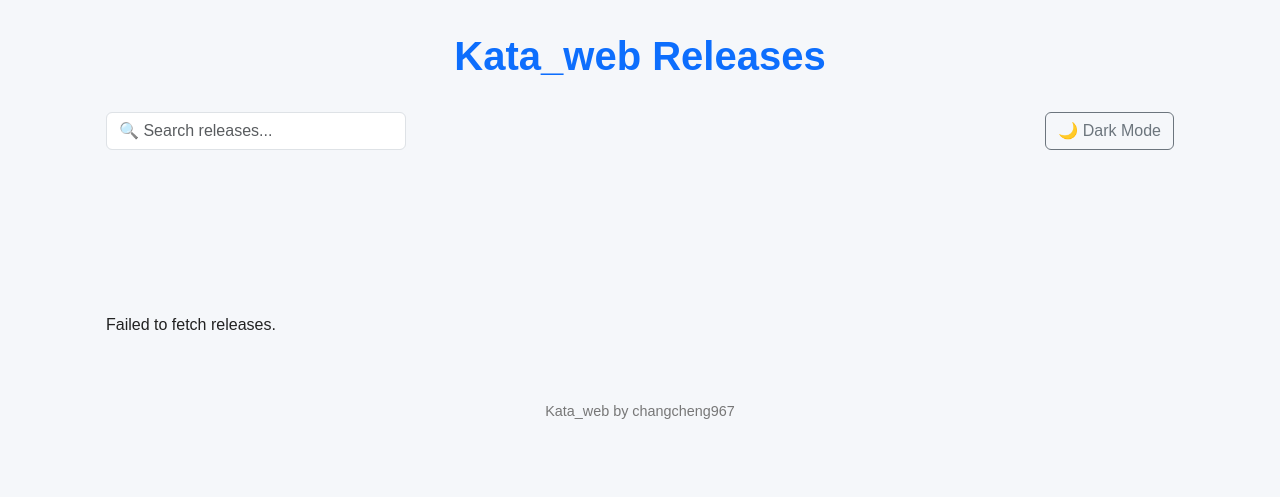
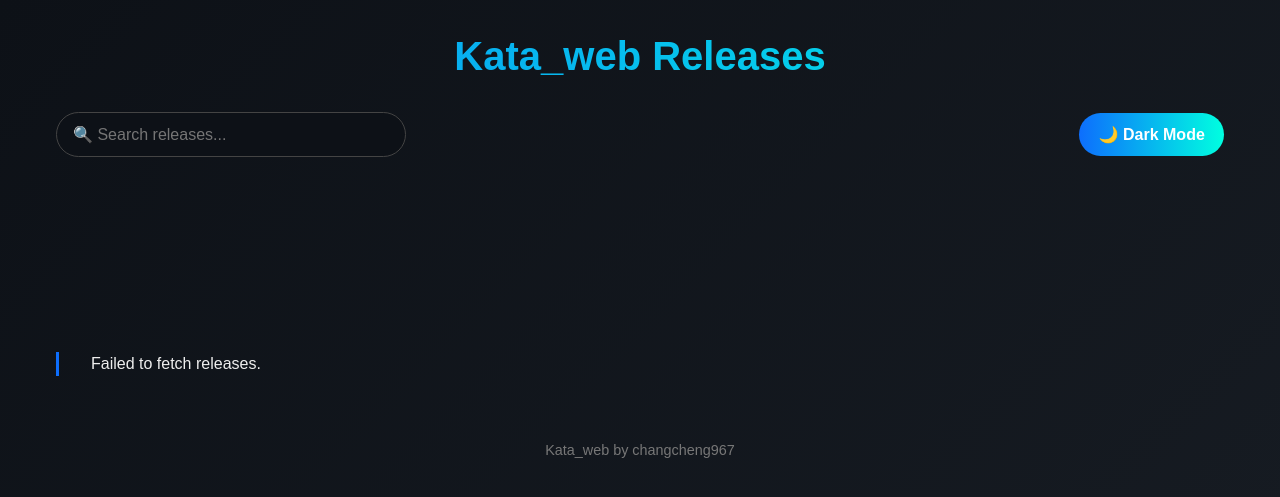
Before and after one commit to changcheng967/Kata_web, a Jekyll site: the page index.html, which Jekyll copies as it is, in a window 1280 px wide. Shown: the top 497 px of the page. Built offline with Jekyll 4.4.1, drawn with Linux system fonts in a browser that asks for light colours.

Commit message:
Update index.html

```diff
--- a/index.html
+++ b/index.html
@@ -1,8 +1,8 @@
 <!DOCTYPE html>
 <html lang="en">
 <head>
-  <meta charset="UTF-8" />
-  <meta name="viewport" content="width=device-width, initial-scale=1" />
+  <meta charset="UTF-8"/>
+  <meta name="viewport" content="width=device-width, initial-scale=1"/>
   <title>Kata_web Releases</title>
 
   <!-- Bootstrap & Chart.js -->
@@ -12,186 +12,165 @@
   <style>
     body {
       font-family: 'Poppins', sans-serif;
-      background: #f5f7fa;
+      background: linear-gradient(135deg, #0d1117, #161b22);
+      color: #eee;
       padding: 2rem 1rem 5rem;
-      max-width: 1100px;
+      max-width: 1200px;
       margin: auto;
-      color: #222;
       transition: background 0.3s, color 0.3s;
-    }
-    body.dark {
-      background: #0d1117;
-      color: #eee;
     }
     h1 {
       text-align: center;
       margin-bottom: 2rem;
       font-weight: 700;
-      color: #0d6efd;
+      background: linear-gradient(90deg,#0d6efd,#00ffe0,#0d6efd);
+      background-size: 300% 300%;
+      -webkit-background-clip: text;
+      -webkit-text-fill-color: transparent;
+      animation: gradientMove 6s ease infinite;
     }
-    body.dark h1 { color: #58a6ff; }
+    @keyframes gradientMove {
+      0%{background-position:0% 50%}
+      50%{background-position:100% 50%}
+      100%{background-position:0% 50%}
+    }
     .controls {
-      display: flex;
-      justify-content: space-between;
-      align-items: center;
-      margin-bottom: 2rem;
-      flex-wrap: wrap;
-      gap: 1rem;
+      display:flex;justify-content:space-between;align-items:center;
+      flex-wrap:wrap;gap:1rem;margin-bottom:2rem;
+    }
+    #search {
+      flex:1;max-width:350px;
+      border-radius:30px;padding:0.6rem 1rem;
+      border:1px solid #444;background:#0d1117;color:#eee;
+    }
+    #themeToggle {
+      border-radius:30px;padding:0.6rem 1.2rem;
+      background:linear-gradient(90deg,#0d6efd,#00ffe0);
+      border:none;color:#fff;font-weight:600;
+      transition:transform 0.2s;
+    }
+    #themeToggle:hover {transform:scale(1.05)}
+    .timeline {
+      position:relative;margin:2rem 0;padding-left:2rem;
+      border-left:3px solid #0d6efd;
     }
     .release-card {
-      backdrop-filter: blur(10px);
-      background: rgba(255,255,255,0.85);
-      margin-bottom: 1.5rem;
-      padding: 1.5rem 1.75rem;
-      border-radius: 12px;
-      box-shadow: 0 4px 12px rgba(0,0,0,0.05);
-      transition: all 0.3s ease;
-    }
-    body.dark .release-card {
-      background: rgba(22,27,34,0.9);
-      box-shadow: 0 4px 12px rgba(255,255,255,0.05);
+      position:relative;margin-bottom:2rem;
+      background:rgba(255,255,255,0.05);
+      border-radius:12px;padding:1.5rem;
+      backdrop-filter:blur(10px);
+      box-shadow:0 0 15px rgba(0,255,224,0.1);
+      transition:all 0.3s ease;
     }
     .release-card:hover {
-      transform: translateY(-4px);
-      box-shadow: 0 0 20px rgba(13,110,253,0.4);
+      box-shadow:0 0 25px rgba(0,255,224,0.4);
+      transform:translateY(-3px);
     }
-    .release-card h2 {
-      font-size: 1.25rem;
-      margin-bottom: 0.25rem;
-      font-weight: 600;
+    .release-card::before {
+      content:'';position:absolute;left:-1.2rem;top:1.2rem;
+      width:14px;height:14px;background:#0d6efd;border-radius:50%;
+      box-shadow:0 0 10px #0d6efd;
     }
-    .release-card .meta {
-      font-size: 0.85rem;
-      color: #666;
-      margin-bottom: 0.75rem;
+    .release-card h2 {font-size:1.25rem;margin-bottom:0.5rem;font-weight:600}
+    .meta {font-size:0.85rem;color:#aaa;margin-bottom:0.75rem}
+    .excerpt {font-size:0.95rem;margin-bottom:0.75rem}
+    .badge {font-size:0.75rem}
+    .assets-list {list-style:none;padding-left:0;margin:0}
+    .assets-list li {margin-bottom:0.3rem}
+    .asset-btn {
+      display:inline-block;padding:0.3rem 0.8rem;
+      border-radius:20px;background:#0d6efd;color:#fff;
+      font-size:0.8rem;text-decoration:none;margin:0.2rem 0.2rem 0 0;
+      transition:background 0.2s;
     }
-    body.dark .release-card .meta { color: #aaa; }
-    .release-card .excerpt {
-      font-size: 0.95rem;
-      margin-bottom: 0.75rem;
+    .asset-btn:hover {background:#00ffe0;color:#000}
+    .view-link {
+      display:inline-block;margin-top:0.75rem;font-size:0.9rem;
+      font-weight:600;color:#00ffe0;text-decoration:none;
     }
-    .badge { font-size: 0.75rem; }
-    .assets-list {
-      list-style: none;
-      padding-left: 0;
-      margin-bottom: 0;
-    }
-    .assets-list li { margin-bottom: 0.3rem; }
-    .view-link {
-      display: inline-block;
-      margin-top: 0.75rem;
-      font-size: 0.9rem;
-      font-weight: 600;
-      color: #0d6efd;
-      text-decoration: none;
-    }
-    .view-link:hover { text-decoration: underline; }
-    footer {
-      margin-top: 4rem;
-      font-size: 0.9rem;
-      text-align: center;
-      color: #777;
-    }
+    .view-link:hover {text-decoration:underline}
+    footer {margin-top:4rem;font-size:0.9rem;text-align:center;color:#777}
   </style>
 </head>
 <body>
   <h1>Kata_web Releases</h1>
 
   <div class="controls">
-    <input id="search" class="form-control" style="max-width:300px" placeholder="🔍 Search releases...">
-    <button id="themeToggle" class="btn btn-outline-secondary">🌙 Dark Mode</button>
+    <input id="search" placeholder="🔍 Search releases...">
+    <button id="themeToggle">🌙 Dark Mode</button>
   </div>
 
   <canvas id="releaseChart" height="100" class="mb-4"></canvas>
 
-  <div id="releases">Loading releases…</div>
+  <div class="timeline" id="releases">Loading releases…</div>
 
-  <footer>
-    Kata_web by changcheng967
-  </footer>
+  <footer>Kata_web by changcheng967</footer>
 
   <script>
-    const container = document.getElementById('releases');
-    const searchInput = document.getElementById('search');
-    const themeToggle = document.getElementById('themeToggle');
-    const body = document.body;
+    const container=document.getElementById('releases');
+    const searchInput=document.getElementById('search');
+    const themeToggle=document.getElementById('themeToggle');
+    const body=document.body;
 
-    themeToggle.addEventListener('click', () => {
+    // Dark mode persistence
+    if(localStorage.getItem('theme')==='dark'){body.classList.add('dark');themeToggle.textContent='☀️ Light Mode';}
+    themeToggle.addEventListener('click',()=>{
       body.classList.toggle('dark');
-      themeToggle.textContent = body.classList.contains('dark') ? '☀️ Light Mode' : '🌙 Dark Mode';
+      const dark=body.classList.contains('dark');
+      themeToggle.textContent=dark?'☀️ Light Mode':'🌙 Dark Mode';
+      localStorage.setItem('theme',dark?'dark':'light');
     });
 
-    async function loadReleases() {
-      try {
-        const res = await fetch('https://api.github.com/repos/changcheng967/Kata_web/releases');
-        const releases = await res.json();
-        if (!Array.isArray(releases)) {
-          container.innerText = "Error loading releases.";
-          return;
-        }
-        container.innerHTML = '';
-        const counts = {};
-        releases.forEach(rel => {
-          const month = new Date(rel.published_at).toLocaleString('default', { month: 'short', year: 'numeric' });
-          counts[month] = (counts[month] || 0) + 1;
-
-          const excerpt = rel.body ? rel.body.replace(/\r?\n|\r/g, ' ').slice(0, 180) + (rel.body.length > 180 ? '…' : '') : 'No description provided.';
-          const card = document.createElement('div');
-          card.className = 'release-card';
-          card.innerHTML = `
-            <h2>${rel.name || rel.tag_name}</h2>
+    async function loadReleases(){
+      try{
+        const res=await fetch('https://api.github.com/repos/changcheng967/Kata_web/releases');
+        const releases=await res.json();
+        if(!Array.isArray(releases)){container.innerText="Error loading releases.";return;}
+        container.innerHTML='';
+        const counts={};
+        releases.forEach(rel=>{
+          const month=new Date(rel.published_at).toLocaleString('default',{month:'short',year:'numeric'});
+          counts[month]=(counts[month]||0)+1;
+          const excerpt=rel.body?rel.body.replace(/\r?\n|\r/g,' ').slice(0,180)+(rel.body.length>180?'…':''):'No description provided.';
+          const card=document.createElement('div');
+          card.className='release-card';
+          card.innerHTML=`
+            <h2>${rel.name||rel.tag_name}</h2>
             <div class="meta">
               <span class="badge bg-secondary">${new Date(rel.published_at).toLocaleDateString()}</span>
-              <span class="badge bg-primary">${rel.assets ? rel.assets.length : 0} assets</span>
+              <span class="badge bg-primary">${rel.assets?rel.assets.length:0} assets</span>
             </div>
             <div class="excerpt">${excerpt}</div>
-            ${rel.assets && rel.assets.length > 0 ? `
-              <button class="btn btn-sm btn-link p-0" data-bs-toggle="collapse" data-bs-target="#rel-${rel.id}">Toggle Assets</button>
-              <div id="rel-${rel.id}" class="collapse mt-2">
-                <ul class="assets-list">
-                  ${rel.assets.map(a => `<li><a href="${a.browser_download_url}" target="_blank">${a.name}</a></li>`).join('')}
-                </ul>
-              </div>` : ''
-            }
+            ${rel.assets&&rel.assets.length>0?`
+              <div class="assets">
+                ${rel.assets.map(a=>`<a class="asset-btn" href="${a.browser_download_url}" target="_blank">${a.name}</a>`).join('')}
+              </div>`:''}
             <a class="view-link" href="${rel.html_url}" target="_blank">View Details →</a>
           `;
           container.appendChild(card);
         });
-
-        // Chart.js: releases per month
-        new Chart(document.getElementById('releaseChart'), {
-          type: 'bar',
-          data: {
-            labels: Object.keys(counts),
-            datasets: [{
-              label: 'Releases per Month',
-              data: Object.values(counts),
-              backgroundColor: '#0d6efd'
-            }]
-          },
-          options: {
-            responsive: true,
-            plugins: { legend: { display: false } },
-            scales: { y: { beginAtZero: true } }
-          }
+        // Chart
+        new Chart(document.getElementById('releaseChart'),{
+          type:'line',
+          data:{labels:Object.keys(counts),datasets:[{label:'Releases per Month',data:Object.values(counts),borderColor:'#00ffe0',backgroundColor:'rgba(0,255,224,0.2)',tension:0.3,fill:true}]},
+          options:{plugins:{legend:{labels:{color:body.classList.contains('dark')?'#eee':'#222'}}},scales:{x:{ticks:{color:body.classList.contains('dark')?'#eee':'#222'}},y:{ticks:{color:body.classList.contains('dark')?'#eee':'#222'},beginAtZero:true}}}
         });
-
-        // Search filter
-        searchInput.addEventListener('input', e => {
-          const term = e.target.value.toLowerCase();
-          document.querySelectorAll('.release-card').forEach(card => {
-            card.style.display = card.innerText.toLowerCase().includes(term) ? '' : 'none';
+        // Search filter with highlight
+        searchInput.addEventListener('input',e=>{
+          const term=e.target.value.toLowerCase();
+          document.querySelectorAll('.release-card').forEach(card=>{
+            const match=card.innerText.toLowerCase().includes(term);
+            card.style.display=match?'':'none';
+            if(term&&match){
+              card.querySelector('h2').innerHTML=(card.querySelector('h2').textContent).replace(new RegExp(term,'gi'),m=>`<mark style="background:#00ffe0;color:#000">${m}</mark>`);
+            }else{
+              card.querySelector('h2').innerHTML=card.querySelector('h2').textContent;
+            }
           });
         });
-
-      } catch (err) {
-        container.innerText = "Failed to fetch releases.";
-      }
+      }catch(err){container.innerText="Failed to fetch releases.";}
     }
     loadReleases();
   </script>
-
-  <!-- Bootstrap JS for collapse -->
-  <script src="https://cdn.jsdelivr.net/npm/bootstrap@5.3.0/dist/js/bootstrap.bundle.min.js"></script>
 </body>
 </html>
```
